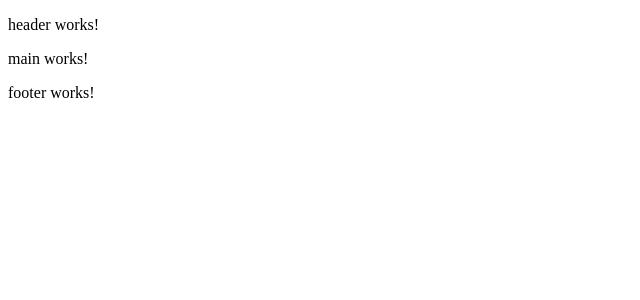
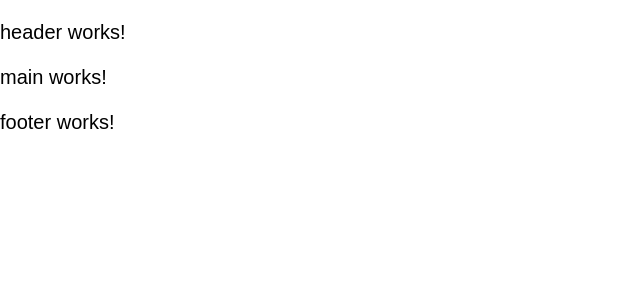
Before and after one commit to RasulGaliev/notes, an Angular app: page / in a window 1280 px wide. Shown: the top 300 px of the page, without its empty margins (0-640 px from the left). Built offline with nearby package versions, Linux system fonts and the light colour scheme.

Commit message:
add global styles

```diff
--- a/src/styles.css
+++ b/src/styles.css
@@ -1 +1,145 @@
-/* You can add global styles to this file, and also import other style files */
+@font-face {
+  font-display: swap;
+  font-family: 'Mplus';
+  font-style: normal;
+  font-weight: 300;
+  src: url(assets/fonts/mplus/MPLUS1p-Light.ttf) format('ttf');
+}
+
+@font-face {
+  font-display: swap;
+  font-family: 'Mplus';
+  font-style: normal;
+  font-weight: 400;
+  src: url(assets/fonts/mplus/MPLUS1p-Regular.ttf) format('ttf');
+}
+
+@font-face {
+  font-display: swap;
+  font-family: 'Mplus';
+  font-style: normal;
+  font-weight: 500;
+  src: url(assets/fonts/mplus/MPLUS1p-Medium.ttf) format('ttf');
+}
+
+@font-face {
+  font-display: swap;
+  font-family: 'Mplus';
+  font-style: normal;
+  font-weight: 700;
+  src: url(assets/fonts/mplus/MPLUS1p-Bold.ttf) format('ttf');
+}
+
+@font-face {
+  font-display: swap;
+  font-family: 'Mplus';
+  font-style: normal;
+  font-weight: 800;
+  src: url(assets/fonts/mplus/MPLUS1p-ExtraBold.ttf) format('ttf');
+}
+
+@font-face {
+  font-display: swap;
+  font-family: 'Mplus';
+  font-style: normal;
+  font-weight: 900;
+  src: url(assets/fonts/mplus/MPLUS1p-Black.ttf) format('ttf');
+}
+
+
+
+:root {
+  color-scheme: only light
+}
+
+::-moz-selection { /* для Mozilla*/
+  background-color: #000;
+  color: #fff
+}
+
+::selection {
+  background-color: #000;
+  color: #fff
+}
+
+:focus {
+  outline: 0
+}
+
+body {
+  overflow-x: hidden; /* Содержимое переполнения при необходимости обрезается */
+  margin: 0;
+  min-width: 320px;
+  min-height: 100%;
+  font-size: 16px;
+  font-family: 'Mplus', sans-serif;
+  color: #000000;
+  line-height: 1.25
+}
+
+.container {
+  max-width: 1180px;
+  width: 100%;
+  margin: 0 auto;
+}
+
+p {
+  font-size: 20px;
+}
+
+a {
+  text-decoration: none;
+  color: #000000;
+}
+
+h2 {
+  font-size: 48px;
+  font-weight: 900;
+}
+
+h3 {
+  font-size: 30px;
+  font-weight: 400;
+}
+
+@media screen and (max-width: 1279px) {
+  .container {
+    max-width: 720px;
+  }
+
+  p {
+    font-size: 15px;
+    line-height: 22px;
+  }
+
+  h2 {
+    font-size: 36px;
+  }
+
+  h3 {
+    font-size: 20px;
+  }
+}
+
+@media screen and (max-width: 767px) {
+  .container {
+    max-width: 310px;
+  }
+
+  p {
+    font-size: 12px;
+    line-height: 18px;
+  }
+
+  h2 {
+    font-size: 22px;
+  }
+
+  h3 {
+    font-size: 15px;
+  }
+
+  .history-info img {
+    max-width: 310px;
+  }
+}
```
